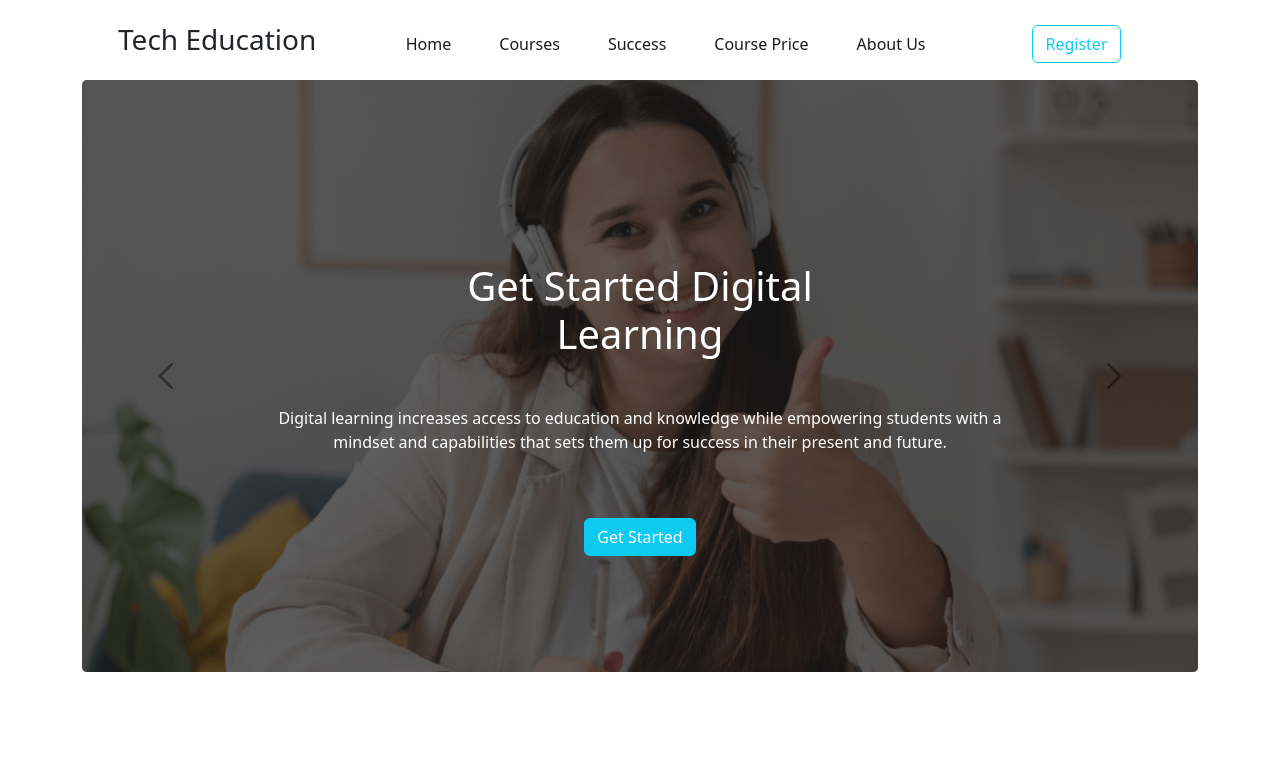
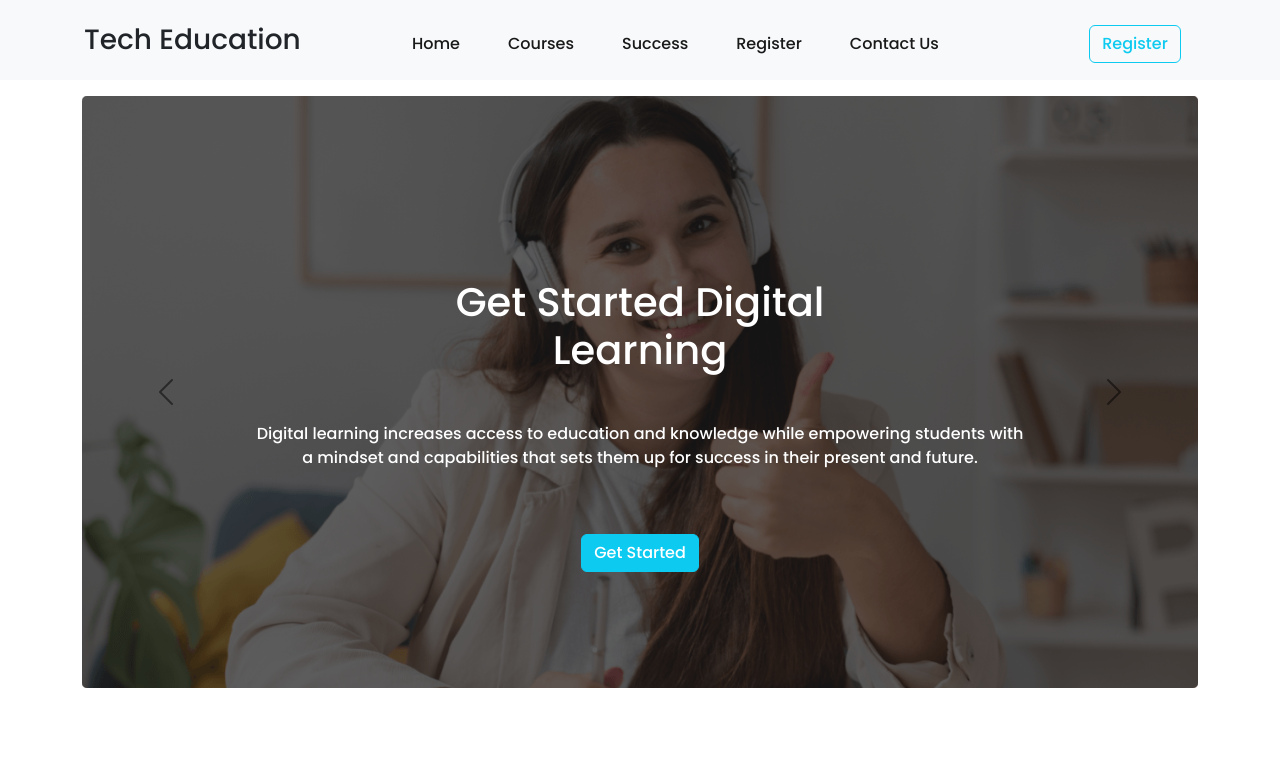
Before and after one commit to ImtiazAhmed01/tech-education, a plain HTML site: page index.html in a window 1280 px wide. Shown: the top 761 px of the page. Drawn offline with nearby package versions, Linux system fonts and the light colour scheme.

Commit message:
All done

```diff
--- a/index.html
+++ b/index.html
@@ -20,7 +20,7 @@
     <!-- Header start  -->
     <header class="container">
         <!-- Navbar start -->
-        <nav class="navbar navbar-expand-lg">
+        <nav class="navbar navbar-expand-lg fixed-top bg-light ps-5">
             <div class="container-fluid">
                 <h3 class="ms-4 mt-2">Tech Education</h3>
                 <button class="navbar-toggler" type="button" data-bs-toggle="collapse" data-bs-target="#navbarNav"
@@ -30,19 +30,19 @@
                 <div class="collapse navbar-collapse justify-content-center" id="navbarNav">
                     <ul class="navbar-nav py-2 ps-5 me-5 mt-2">
                         <li class="nav-item px-3 ">
-                            <a class="nav-link active" aria-current="page" href="#">Home</a>
+                            <a class="nav-link active" aria-current="page" href="#home">Home</a>
                         </li>
                         <li class="nav-item px-3">
-                            <a class="nav-link active" href="#">Courses</a>
+                            <a class="nav-link active" href="#courses">Courses</a>
                         </li>
                         <li class="nav-item px-3">
-                            <a class="nav-link active" href="#">Success</a>
+                            <a class="nav-link active" href="#success">Success</a>
                         </li>
                         <li class="nav-item px-3">
-                            <a class="nav-link active" href="#">Course Price</a>
+                            <a class="nav-link active" href="#register">Register</a>
                         </li>
                         <li class="nav-item px-3">
-                            <a class="nav-link active" href="#">About Us</a>
+                            <a class="nav-link active" href="#contact">Contact Us</a>
                         </li>
 
                     </ul>
@@ -60,7 +60,7 @@
         <!-- Navbar end  -->
 
         <!-- Slider start  -->
-        <section>
+        <section class="mt-5 pt-5" id="home">
             <div id="carouselExampleDark" class="carousel carousel-dark slide" data-bs-ride="carousel">
                 <div class="carousel-inner align-item-center">
                     <div class="carousel-item active" data-bs-interval="10000">
@@ -151,7 +151,7 @@
 
         <!-- Courses section start  -->
 
-        <section class="container">
+        <section class="container" id="courses">
             <div class="row row-cols-2 row-cols-md-1 row-cols-sm-1 ">
                 <div class="d-flex justify-content-between flex-cloumn flex-md-row shadow-sm card mb-3 ms-3"
                     style="max-width: 540px;">
@@ -252,7 +252,7 @@
                 </div>
             </div>
             <div class="d-flex justify-content-center mt-3">
-                <button type="button" class="btn btn-info text-white me-5">See More Courses</button>
+                <button type="button" class="btn btn-info text-white me-5 mb-5">See More Courses</button>
 
             </div>
         </section>
@@ -261,7 +261,7 @@
 
         <!-- Register section start -->
 
-        <section class="container bg bg-info">
+        <section class="container bg bg-info pt-5 pb-5 mb-5" id="register">
             <div class="d-flex mt-5 mb-5">
                 <div class="mt-5 ms-5 mb-5">
                     <h1>Ready to join?</h1>
@@ -313,7 +313,7 @@
         <!-- Register section end-->
 
         <!-- Successfull student section start  -->
-        <section class="container">
+        <section class="container mt-5" id="success">
             <div class="m-2">
                 <h1>
                     <span>
@@ -504,7 +504,7 @@
         <div class="pb-2">
             <p>Privacy Ploicy | Terms of use</p>
         </div>
-        <div class="d-flex justify-content-center pb-5">
+        <div class="d-flex justify-content-center pb-5" id="contact">
             <div class="pe-4">
                 <a href="https://www.facebook.com/"><i class="fa-brands fa-facebook-f">
                     </i></a>
@@ -516,6 +516,9 @@
             <div class="pe-4">
                 <a href="https://www.linkedin.com/"><i class="fa-brands fa-linkedin-in"></i></a>
 
+            </div>
+            <div class="pe-4">
+                <a href="https://www.messenger.com/"><i class="fa-brands fa-facebook-messenger"></i></a>
             </div>
         </div>
     </footer>
--- a/style.css
+++ b/style.css
@@ -1,3 +1,12 @@
+/* Font style  */
+@import url('https://fonts.googleapis.com/css2?family=Poppins:wght@500&display=swap');
+
+/* Common style  */
+body {
+    font-family: 'Poppins', sans-serif;
+}
+
+/* Slide opacity */
 .carousel-item::before {
     content: "";
     display: block;
```
